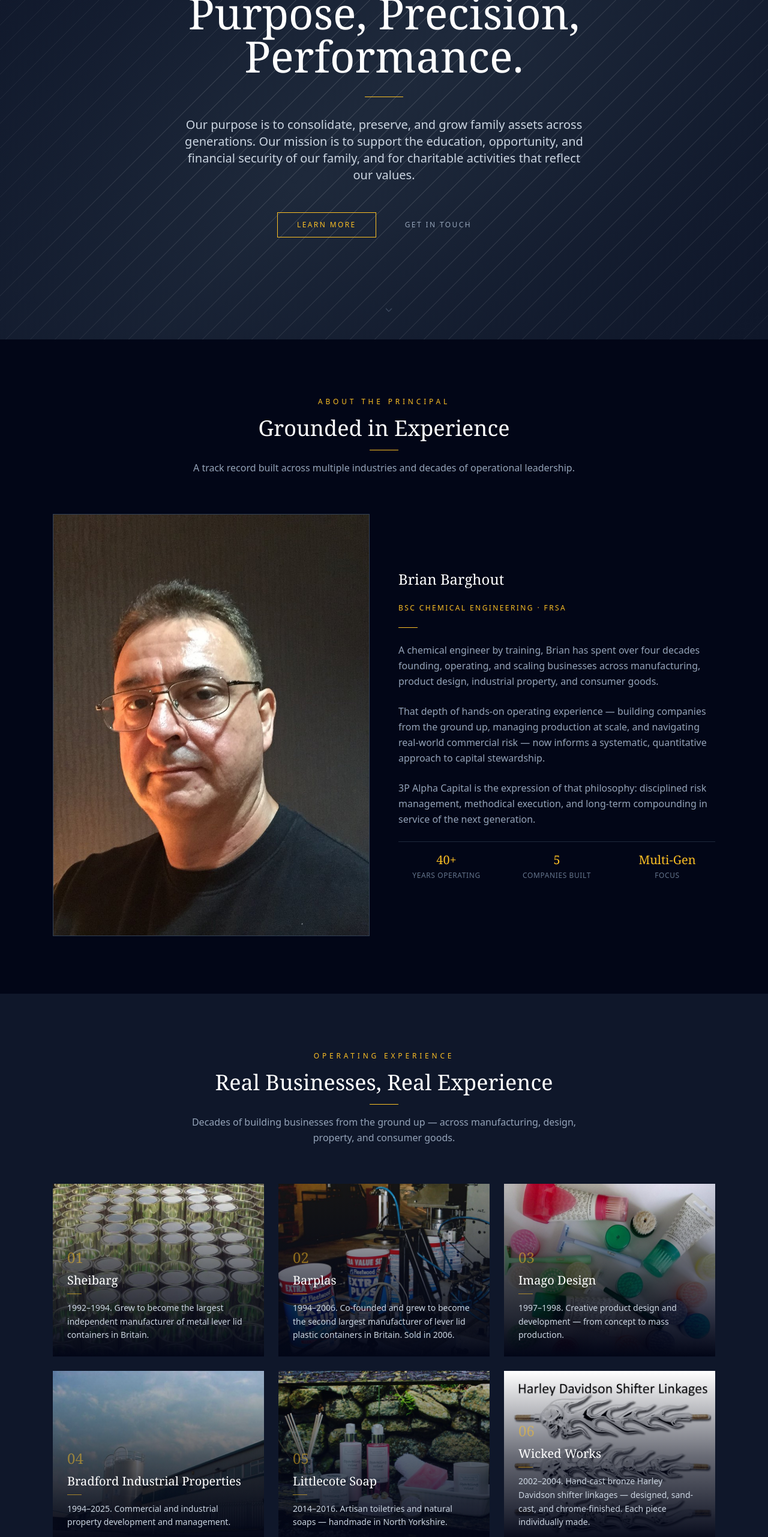
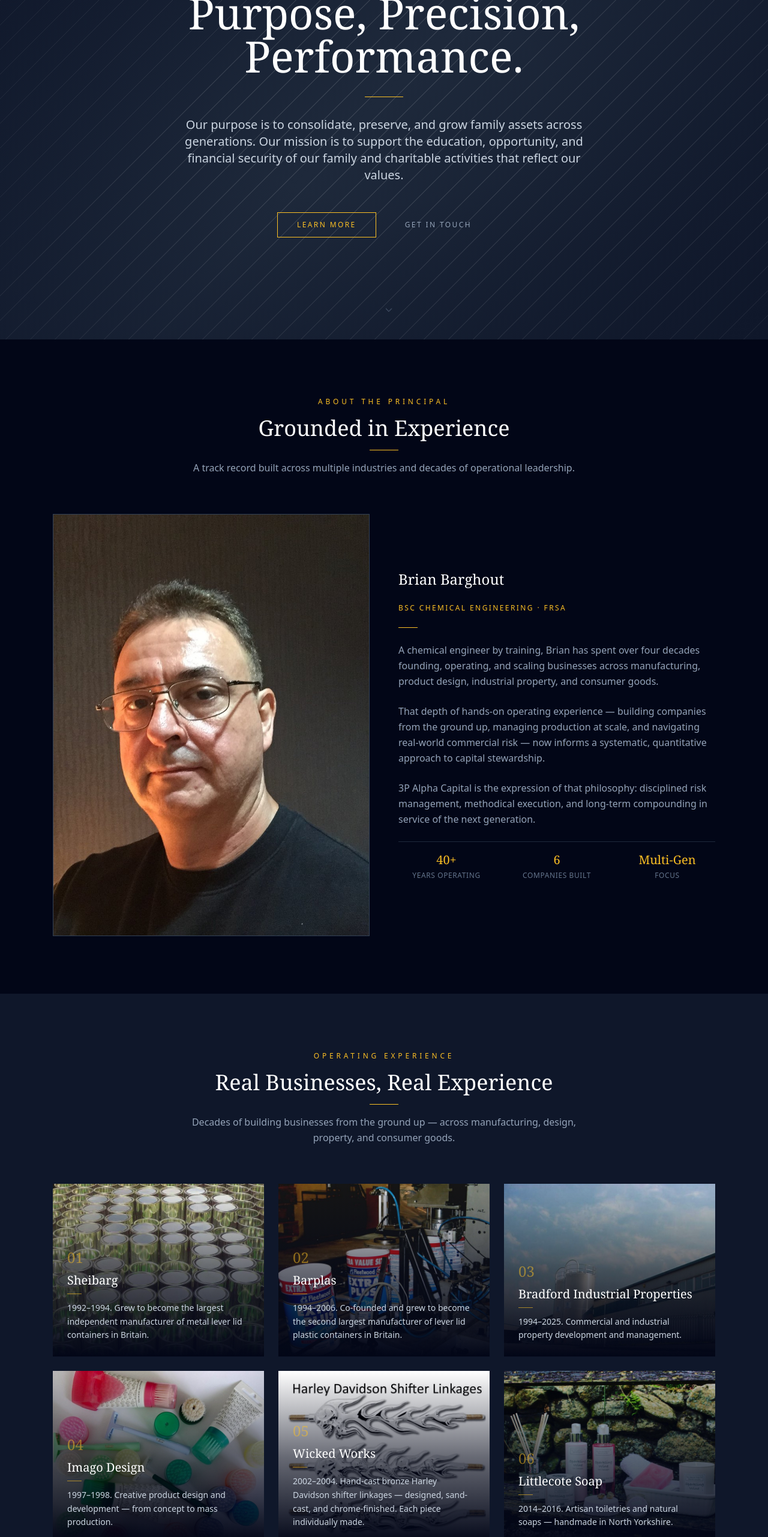
Before and after one commit to brianbarghout/3p-alpha-website, a React (Vite) app: page / in a window 1280 px wide. Shown: the part 234-2797 px from the top of the page at 60% size. Built offline with nearby package versions, Linux system fonts and the light colour scheme.

Commit message:
Proofread fixes: count, grammar, order

```diff
--- a/src/main.jsx
+++ b/src/main.jsx
@@ -12,8 +12,13 @@ const COMPANIES = [
   },
   {
     name: 'Barplas',
-    description: '1994–2006. Co-founded and grew to become the second largest manufacturer of lever lid plastic containers in Britain. Sold in 2006.',
+    description: '1994–2006. Co-founded and grew to become the second largest manufacturer of lever lid plastic containers in Britain.',
     image: '/images/barplas.jpg',
+  },
+  {
+    name: 'Bradford Industrial Properties',
+    description: '1994–2025. Commercial and industrial property development and management.',
+    image: '/images/bradford.jpg',
   },
   {
     name: 'Imago Design',
@@ -21,19 +26,14 @@ const COMPANIES = [
     image: '/images/imago.jpg',
   },
   {
-    name: 'Bradford Industrial Properties',
-    description: '1994–2025. Commercial and industrial property development and management.',
-    image: '/images/bradford.jpg',
+    name: 'Wicked Works',
+    description: '2002–2004. Hand-cast bronze Harley Davidson shifter linkages — designed, sand-cast, and chrome-finished. Each piece individually made.',
+    image: '/images/wickedworks.jpg',
   },
   {
     name: 'Littlecote Soap',
     description: '2014–2016. Artisan toiletries and natural soaps — handmade in North Yorkshire.',
     image: '/images/littlecote.jpg',
-  },
-  {
-    name: 'Wicked Works',
-    description: '2002–2004. Hand-cast bronze Harley Davidson shifter linkages — designed, sand-cast, and chrome-finished. Each piece individually made.',
-    image: '/images/wickedworks.jpg',
   },
 ]
 
@@ -196,7 +196,7 @@ function Hero() {
         <p className="text-slate-300 text-base sm:text-lg md:text-xl font-light leading-relaxed max-w-2xl mx-auto">
           Our purpose is to consolidate, preserve, and grow family assets across generations.
           Our mission is to support the education, opportunity, and financial security
-          of our family, and for charitable activities that reflect our values.
+          of our family and charitable activities that reflect our values.
         </p>
 
         <div className="mt-12 flex flex-col sm:flex-row items-center justify-center gap-4">
@@ -284,7 +284,7 @@ function About() {
             </p>
 
             <div className="grid grid-cols-3 gap-6 pt-4 border-t border-slate-800">
-              {[['40+', 'Years Operating'], ['5', 'Companies Built'], ['Multi-Gen', 'Focus']].map(([val, lbl]) => (
+              {[['40+', 'Years Operating'], ['6', 'Companies Built'], ['Multi-Gen', 'Focus']].map(([val, lbl]) => (
                 <div key={lbl} className="text-center">
                   <p className="text-amber-400 font-serif text-xl mb-1">{val}</p>
                   <p className="text-slate-500 text-xs tracking-wider uppercase">{lbl}</p>
```
